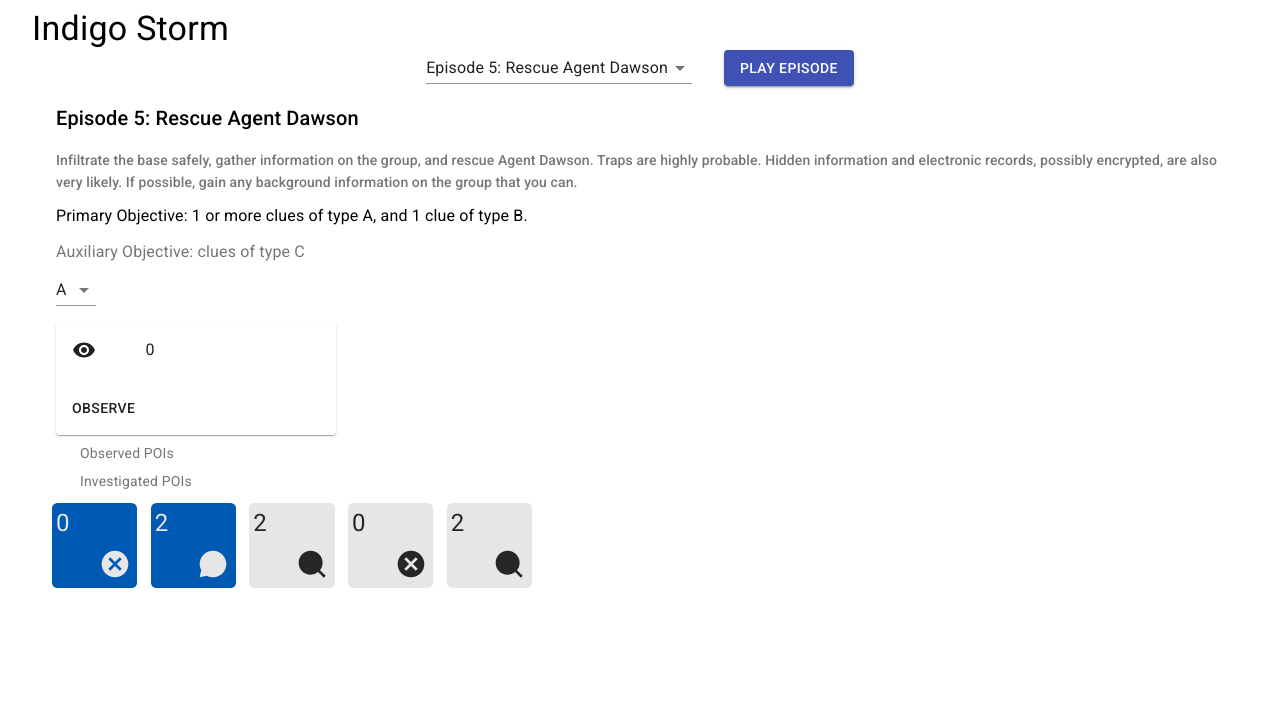
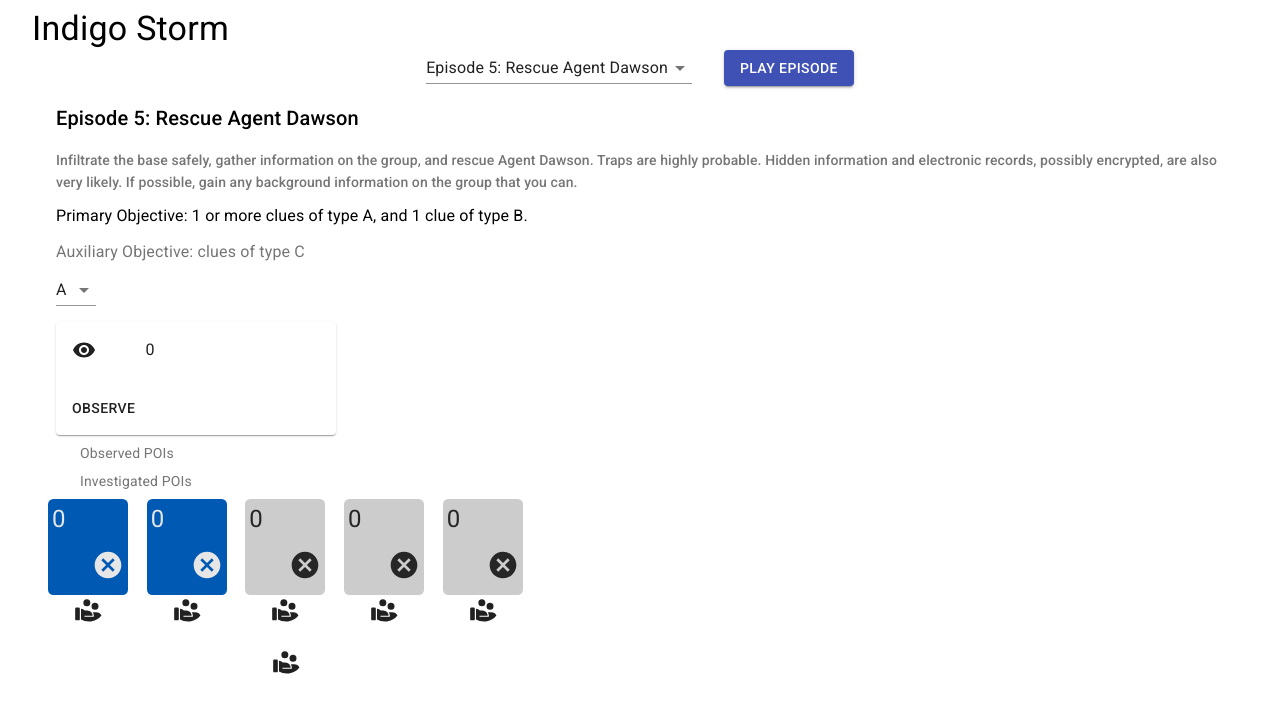
Before and after one commit to chrisculy/indigostorm, a React app: page / in a window 1280 px wide. Shown: the top 712 px of the page. Built offline with nearby package versions, Linux system fonts and the light colour scheme; what typesafe-actions would draw is missing.

Commit message:
Add ability to roll a single die or all dice. Fixes #2

```diff
--- a/package.json
+++ b/package.json
@@ -40,6 +40,6 @@
 		"react-redux": "^7.1.1",
 		"redux": "^4.0.4",
 		"redux-thunk": "^2.3.0",
-		"typesafe-actions": "^4.4.2"
+		"typesafe-actions": "^5.1.0"
 	}
 }
--- a/src/app/components/DiceDisplay.tsx
+++ b/src/app/components/DiceDisplay.tsx
@@ -1,13 +1,16 @@
 import React from 'react';
-import { Grid, Typography } from '@material-ui/core';
+import { RiHandCoinFill } from 'react-icons/ri';
+import { Button, Grid, Typography } from '@material-ui/core';
 import { Action } from '../models/Action';
 import { IconDefuse, IconHack, IconNone, IconSearch, IconTalk, IconTreat, IconWild } from './Icons';
 import { DiceFace } from '../models/DiceFace';
 import { DiceColor, getDisplayColorForDiceColor } from '../models/Dice';
+import { iconStyle } from '../utility';
 
 interface DiceDisplayProps extends DiceFace {
 	color: DiceColor;
 	rolled: boolean;
+	rollDice: () => void;
 }
 
 const getForegroundColorForDiceColor = (diceColor: DiceColor) => {
@@ -26,23 +29,21 @@ const getForegroundColorForDiceColor = (diceColor: DiceColor) => {
 };
 
 const getIconForActionType = (actionType: Action): JSX.Element => {
-	const scale = '2em';
-	const style = { width: scale, height: scale };
 	switch (actionType) {
 		case 'defuse':
-			return <IconDefuse style={style} />;
+			return <IconDefuse style={iconStyle} />;
 		case 'hack':
-			return <IconHack style={style} />;
+			return <IconHack style={iconStyle} />;
 		case 'search':
-			return <IconSearch style={style} />;
+			return <IconSearch style={iconStyle} />;
 		case 'talk':
-			return <IconTalk style={style} />;
+			return <IconTalk style={iconStyle} />;
 		case 'treat':
-			return <IconTreat style={style} />;
+			return <IconTreat style={iconStyle} />;
 		case 'wild':
-			return <IconWild style={style} />;
+			return <IconWild style={iconStyle} />;
 		case 'none':
-			return <IconNone style={style} />;
+			return <IconNone style={iconStyle} />;
 		default:
 			throw new Error(`Invalid action type ${actionType}!`);
 	}
@@ -71,16 +72,17 @@ const getTooltipforActionType = (actionType: Action): string => {
 
 export const DiceDisplay: React.FC<DiceDisplayProps> = (props: DiceDisplayProps) => {
 	const icon = getIconForActionType(props.action);
-	const diceExtent = '64pt';
 	const borderRadius = '4pt';
+	const width = '5em';
 	const style = {
 		backgroundColor: getDisplayColorForDiceColor(props.color),
 		color: getForegroundColorForDiceColor(props.color),
-		width: diceExtent,
-		height: diceExtent,
+		width: width,
+		height: '6em',
 		borderRadius: borderRadius,
 	};
 	return (
+		<Grid container spacing={1} style={{ width: width }}>
 			<Grid container spacing={1} className={`${props.rolled ? '' : 'disabled'}`} style={style}>
 				<Grid item xs={6}>
 					<Typography variant="h5">{props.value}</Typography>
@@ -91,5 +93,13 @@ export const DiceDisplay: React.FC<DiceDisplayProps> = (props: DiceDisplayProps)
 					{icon}
 				</Grid>
 			</Grid>
+			<Grid container spacing={1} style={{ width: width }}>
+				<Grid item xs={12}>
+					<Button onClick={() => props.rollDice()} style={{ width: '100%' }}>
+						<RiHandCoinFill style={iconStyle} />
+					</Button>
+				</Grid>
+			</Grid>
+		</Grid>
 	);
 };
--- a/src/app/components/PlayerDisplay.tsx
+++ b/src/app/components/PlayerDisplay.tsx
@@ -1,29 +1,39 @@
 import React from 'react';
 import { Dispatch } from 'redux';
 import { connect } from 'react-redux';
-import { Container, Grid } from '@material-ui/core';
+import { RiHandCoinFill } from 'react-icons/ri';
+import { Button, Container, Grid } from '@material-ui/core';
 import { ReduxStore } from '../state/store';
 import { HandDisplay } from './HandDisplay';
 import { DiceDisplay } from './DiceDisplay';
-import { GameState, investigatePoi } from '../state/game';
+import { GameState, investigatePoi, rollAllDice, rollDice } from '../state/game';
 import { Dice } from '../models/Dice';
+import { iconStyle } from '../utility';
 
 export type PlayerDisplayProps = GameState & {
 	dispatch: Dispatch;
 };
 
-const mapDiceToDiceDisplay = (dice: Dice, index?: number) => {
+const mapDiceToDiceDisplay = (dice: Dice, index: number, onRollDiceClicked: (index: number) => void) => {
 	const rolled = !!dice.currentFaceIndex;
 	const diceFace = dice.currentFaceIndex ? dice.faces[dice.currentFaceIndex] : dice.faces[0];
 	return (
 		<Grid item xs={2} key={index !== undefined ? `diceDisplay_${index}` : undefined}>
-			<DiceDisplay color={dice.color} rolled={rolled} action={diceFace.action} value={diceFace.value} />
+			<DiceDisplay color={dice.color} rolled={rolled} action={diceFace.action} value={diceFace.value} rollDice={() => onRollDiceClicked(index)} />
 		</Grid>
 	);
 };
 
 const PlayerDisplay: React.FC<PlayerDisplayProps> = (props: PlayerDisplayProps) => {
-	const diceDisplays = props.dice.map(mapDiceToDiceDisplay);
+	const onRollDiceClicked = (index: number) => {
+		props.dispatch(rollDice(index));
+	};
+
+	const onRollAllDiceClicked = () => {
+		props.dispatch(rollAllDice());
+	};
+
+	const diceDisplays = props.dice.map((dice: Dice, index: number) => mapDiceToDiceDisplay(dice, index, onRollDiceClicked));
 	return (
 		<Container>
 			<Grid container spacing={2}>
@@ -33,6 +43,11 @@ const PlayerDisplay: React.FC<PlayerDisplayProps> = (props: PlayerDisplayProps)
 				<Grid item xs={6}>
 					<Grid container spacing={2}>
 						{diceDisplays}
+						<Grid item xs={12}>
+							<Button onClick={() => onRollAllDiceClicked()} style={{ width: '80%' }}>
+								<RiHandCoinFill style={iconStyle} />
+							</Button>
+						</Grid>
 					</Grid>
 				</Grid>
 			</Grid>
--- a/src/app/models/Dice.ts
+++ b/src/app/models/Dice.ts
@@ -6,6 +6,10 @@ export interface Dice {
 	faces: DiceFace[];
 	currentFaceIndex?: number;
 }
+
+export const rollDice = (dice: Dice) => {
+	dice.currentFaceIndex = Math.floor(Math.random() * Math.floor(dice.faces.length));
+};
 
 export const getDisplayColorForDiceColor = (diceColor: DiceColor): string => {
 	switch (diceColor) {
@@ -22,7 +26,7 @@ export const getDisplayColorForDiceColor = (diceColor: DiceColor): string => {
 		case 'teal':
 			return '#00b386';
 		case 'white':
-			return '#e6e6e6';
+			return '#cccccc';
 		case 'yellow':
 			return '#e6e600';
 	}
--- a/src/app/models/GameData.ts
+++ b/src/app/models/GameData.ts
@@ -19,7 +19,7 @@ export const getInitialDiceForCharacter = (name: string): Dice[] => {
 			faces: dice.faces.map(face => {
 				return { action: face.action as Action, value: face.value };
 			}),
-			currentFaceIndex: Math.floor(Math.random() * Math.floor(6)),
+			currentFaceIndex: undefined,
 		};
 	});
 };
--- a/src/app/state/game.ts
+++ b/src/app/state/game.ts
@@ -1,31 +1,25 @@
+import { Reducer } from 'redux';
 import { createAction, getType, ActionType } from 'typesafe-actions';
 import { Episodes } from '../episodes/episodes';
-import { Dice } from '../models/Dice';
+import { Dice, rollDice as roll } from '../models/Dice';
 import { Episode } from '../models/Episode';
 import { getInitialDiceForCharacter } from '../models/GameData';
 import { PointOfInterest } from '../models/PointOfInterest';
 
-export const playEpisode = createAction('GAME/PLAY_EPISODE', action => {
-	return (episodeIndex: number) => action({ episodeIndex });
-});
-
-export const setActiveArea = createAction('GAME/SET_ACTIVE_AREA', action => {
-	return (activeAreaIndex: number) => action({ activeAreaIndex });
-});
-
-export const investigatePoi = createAction('GAME/INVESTIGATE_POI', action => {
-	return (observedPoiIndex: number) => action({ observedPoiIndex });
-});
-
-export const observePoi = createAction('GAME/OBSERVE_POI', action => {
-	return (poiId: number) => action({ poiId });
-});
+export const playEpisode = createAction('GAME/PLAY_EPISODE')<number>();
+export const setActiveArea = createAction('GAME/SET_ACTIVE_AREA')<number>();
+export const investigatePoi = createAction('GAME/INVESTIGATE_POI')<number>();
+export const observePoi = createAction('GAME/OBSERVE_POI')<number>();
+export const rollDice = createAction('GAME/ROLL_DICE')<number>();
+export const rollAllDice = createAction('GAME/ROLL_ALL_DICE')();
 
 const GameActions = {
 	playEpisode,
 	setActiveArea,
 	investigatePoi,
 	observePoi,
+	rollDice,
+	rollAllDice,
 };
 
 type GameAction = ActionType<typeof GameActions>;
@@ -52,28 +46,40 @@ const initialState: GameState = {
 	dice: getInitialDiceForCharacter('medic'),
 };
 
-export const gameReducer = (state: GameState = initialState, action: GameAction): GameState => {
+export const gameReducer: Reducer<GameState> = (state: GameState = initialState, action: GameAction): GameState => {
 	switch (action.type) {
 		case getType(GameActions.playEpisode):
-			return { ...state, episode: Episodes[action.payload.episodeIndex] };
+			return { ...state, episode: Episodes[action.payload] };
 		case getType(GameActions.setActiveArea):
-			return { ...state, activeAreaIndex: action.payload.activeAreaIndex };
+			return { ...state, activeAreaIndex: action.payload };
 		case getType(GameActions.observePoi): {
 			const hand = { ...state.hand };
 			const episode = { ...state.episode };
-			const poi = episode.pointsOfInterest.filter(x => x.id === action.payload.poiId)[0];
+			const poi = episode.pointsOfInterest.filter(x => x.id === action.payload)[0];
 			hand.observed.push(poi);
 			episode.areas[state.activeAreaIndex].pointOfInterestIds = episode.areas[state.activeAreaIndex].pointOfInterestIds.filter(
-				poiId => poiId !== action.payload.poiId
+				poiId => poiId !== action.payload
 			);
 			return { ...state, hand };
 		}
 		case getType(GameActions.investigatePoi): {
 			const hand = { ...state.hand };
-			const poi = hand.observed[action.payload.observedPoiIndex];
+			const poi = hand.observed[action.payload];
 			hand.investigated.push(poi);
-			hand.observed.splice(action.payload.observedPoiIndex, 1);
+			hand.observed.splice(action.payload, 1);
 			return { ...state, hand };
+		}
+		case getType(GameActions.rollDice): {
+			const dice = [...state.dice];
+			roll(dice[action.payload]);
+			return { ...state, dice };
+		}
+		case getType(GameActions.rollAllDice): {
+			const dice = [...state.dice];
+			for (let i = 0; i < dice.length; i++) {
+				roll(dice[i]);
+			}
+			return { ...state, dice };
 		}
 	}
 
--- /dev/null
+++ b/src/app/utility.ts
@@ -0,0 +1,2 @@
+const iconScale = '2em';
+export const iconStyle = { width: iconScale, height: iconScale };
```
Also changed, not shown: 1 other file (tests, documents, lock files or other folders). Lines whose indentation alone changed are shown as unchanged.
